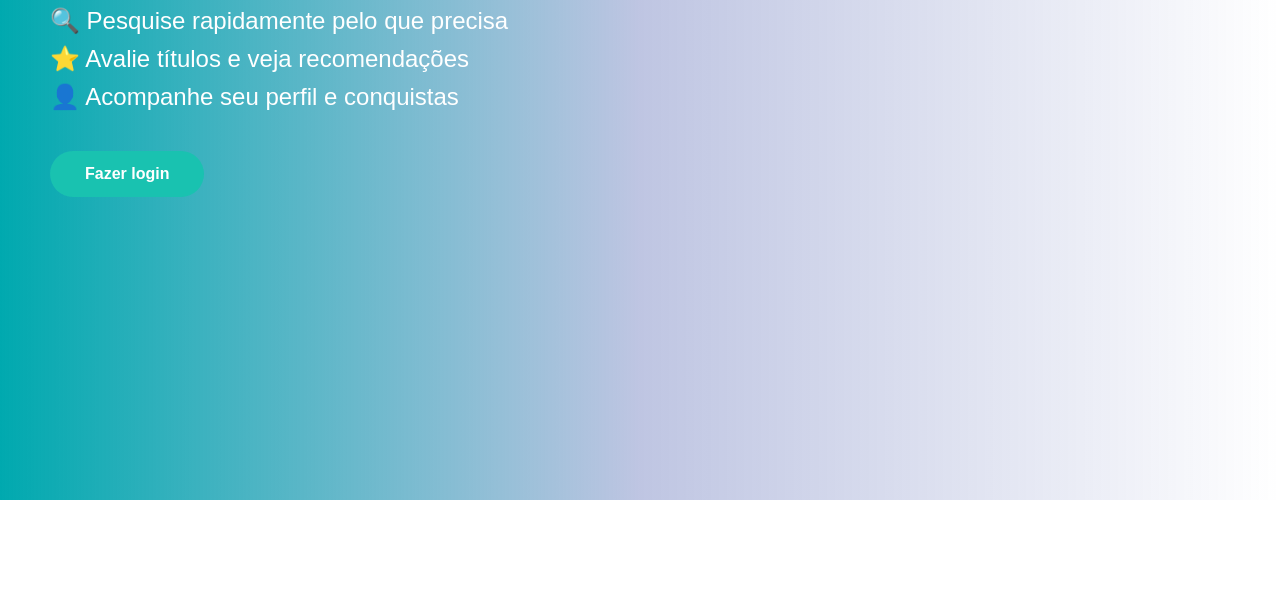
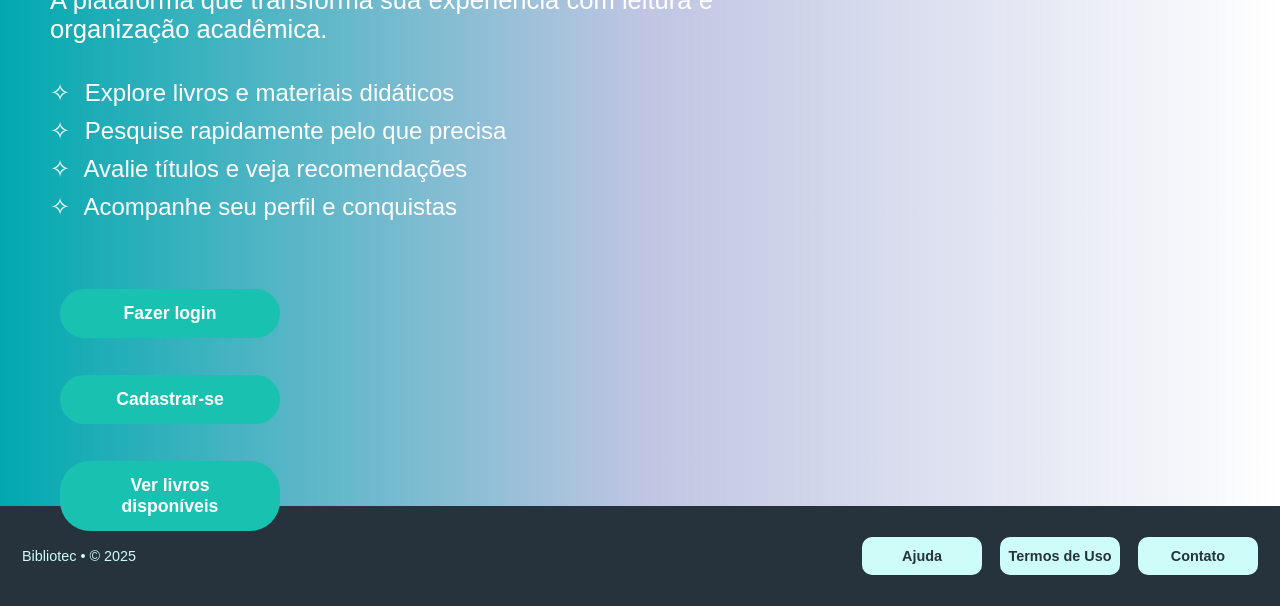
Before and after one commit to Isabella751/Bibliotec-projeto, a website: page public/bibliotec.html in a window 1280 px wide. Shown: the part 300-906 px from the top of the page. Before the commit the page ends 800 px from the top, so only its background shows below. Drawn offline with Linux system fonts and the light colour scheme; a web font is replaced by a local one.

Commit message:
Tela bibliotec completa

```diff
--- a/projeto_backend/server.js
+++ b/projeto_backend/server.js
@@ -23,7 +23,7 @@ app.use(bodyParser.json());
 app.use(express.urlencoded({ extended: true }));
 
 // Servir arquivos estáticos
-app.use(express.static('public'));
+app.use(express.static(path.join(__dirname, 'public')));
 
 // Rotas da API
 app.use("/livros", livrosRoutes);
@@ -37,7 +37,7 @@ app.use("/senha", redSenha);
 
 // Rota principal
 app.get('/', (req, res) => {
-  res.sendFile(path.resolve('public', 'bibliotec.html'));
+  res.sendFile(path.join(__dirname, 'public', 'bibliotec.html'));
 });
 
 // Iniciar servidor
--- a/public/bibliotec.html
+++ b/public/bibliotec.html
@@ -20,21 +20,41 @@
     <div class="intro-container">
         <header class="card-header">
             <h1>Bem-vindo à BiblioTec</h1>
-            <p class="subtitle">A plataforma que transforma sua experiência com
-                 leitura e organização acadêmica.</p>
+            <p class="subtitle">
+                A plataforma que transforma sua experiência com leitura e <br>
+                organização acadêmica.
+            </p>
+
         </header>
 
         <section class="features">
-            <p>📚 Explore livros e materiais didáticos</p>
-            <p>🔍 Pesquise rapidamente pelo que precisa</p>
-            <p>⭐ Avalie títulos e veja recomendações</p>
-            <p>👤 Acompanhe seu perfil e conquistas</p>
+            <p><span class="star">✧</span> Explore livros e materiais didáticos</p>
+            <p><span class="star">✧</span> Pesquise rapidamente pelo que precisa</p>
+            <p><span class="star">✧</span> Avalie títulos e veja recomendações</p>
+            <p><span class="star">✧</span> Acompanhe seu perfil e conquistas</p>
         </section>
 
-        <footer class="card-footer">
-            <a href="index.html" class="cta">Fazer login</a>
-        </footer>
     </div>
+
+    <div class="botoes">
+        <a href="index.html" class="cta">Fazer login</a>
+        <a href="cadastro.html" class="cta">Cadastrar-se</a>
+        <a href="livro.html" class="cta">Ver livros disponíveis</a>
+    </div>
+
+    <footer class="rodape">
+        <div class="footer-copy">
+            Bibliotec • © 2025
+        </div>
+
+        <div class="footer-buttons">
+            <button type="button" id="ajuda">Ajuda</button>
+            <a href="termos.html" target="_blank">
+                <button type="button" id="termos">Termos de Uso</button>
+            </a>
+            <button type="button" id="contato">Contato</button>
+        </div>
+    </footer>
 
 </body>
 
--- a/public/css/bibliotec.css
+++ b/public/css/bibliotec.css
@@ -44,6 +44,7 @@ body {
     animation: fadeIn 0.8s ease forwards;
     position: relative;
     min-height: 100vh;
+    overflow: hidden;
 }
 
 body::before {
@@ -54,7 +55,7 @@ body::before {
     width: 100%;
     height: 100%;
     background: linear-gradient(to right, #00a9af, rgba(42, 64, 160, 0.3), rgba(175, 234, 236, 0));
-    z-index: 0;
+    z-index: -1;
 }
 
 @import url('https://fonts.googleapis.com/css2?family=Montserrat:wght@300;400;600;700&display=swap');
@@ -76,8 +77,8 @@ body::before {
 
 /* CARD CENTRAL */
 .intro-container {
-    margin-top: 40px;
     left: 50px;
+    margin-top: 120px;
 }
 
 .card {
@@ -99,7 +100,7 @@ body::before {
 
 .subtitle {
     color: #ffffff;
-    font-size: 1.5rem;
+    font-size: 1.6rem;
     margin-bottom: 25px;
 }
 
@@ -110,22 +111,30 @@ body::before {
     color: #ffffff;
 }
 
-/* BOTÃO */
 .cta {
-    display: inline-block;
-    margin-top: 30px;
-    padding: 14px 35px;
+    display: block;
+    width: 260px;
+    padding: 16px 30px;
     background-color: #19c2b0;
     color: white;
-    font-weight: 600;
-    border-radius: 25px;
+    font-weight: 700;
+    font-size: 1.2rem;
+    border-radius: 30px;
     text-decoration: none;
     transition: .3s;
+    border: none;
+    text-align: center;
+    margin: 12px auto;
 }
 
 .cta:hover {
     background-color: #149e92;
     transform: translateY(-2px);
+}
+
+.card-footer {
+    position: relative;
+    z-index: 10;
 }
 
 .intro-container {
@@ -136,7 +145,105 @@ body::before {
     flex-direction: column;
 }
 
+@keyframes girar {
+    0% { transform: rotate(0deg); }
+    100% { transform: rotate(360deg); }
+}
+
+.star {
+    display: inline-block;
+    margin-right: 8px;
+    animation: girar 2.5s linear infinite;
+}
+
+
 .main-header{
     position: relative;
     z-index: 1;
 }
+
+.footer-container {
+    position: relative;
+    z-index: 1;
+}
+
+.botoes {
+    position: absolute;
+    top: 240px;     /* ajuste vertical para alinhar com a estante */
+    left: 60px;     /* ajuste horizontal para alinhar com o círculo vermelho */
+    display: flex;
+    flex-direction: column;
+    gap: 13px;
+    z-index: 2;
+    margin-top: 337px;
+}
+
+.botoes .cta {
+    width: 220px;
+    padding: 14px 28px;
+    font-size: 1.1rem;
+    border-radius: 30px;
+    background-color: #19c2b0;
+    color: white;
+    font-weight: 700;
+    text-align: center;
+    text-decoration: none;
+    transition: 0.3s;
+}
+
+.botoes .cta:hover {
+    background-color: #149e92;
+    transform: translateY(-2px);
+}
+
+
+footer {
+    margin-top: 275px;
+    height: 100px;
+    background-color: var(--azulEscuro);
+    padding:16px 22px;
+    display:flex;
+    justify-content: space-between;
+    align-items:center;
+    z-index: 2;
+}
+
+footer.footer-rodape {
+    margin-top: 80px;
+    background-color: var(--azulEscuro);
+    padding: 18px 24px;
+    display: flex;
+    justify-content: space-between;
+    align-items: center;
+    box-shadow: 0 -4px 18px rgba(0,0,0,0.15);
+}
+
+.footer-copy {
+    font-size: 0.9rem;
+    color: #cefcf9;
+}
+
+.footer-buttons {
+    display: flex;
+    align-items: center;
+    gap: 18px;
+}
+
+.footer-buttons button {
+    border: none;
+    color: var(--azulEscuro);
+    cursor: pointer;
+    border-radius: 10px;
+    background-color: #cefcf9;
+    width: 120px;
+    height: 38px;
+    font-size: 0.9rem;
+    font-weight: 600;
+    transition: all .25s ease;
+}
+
+.footer-buttons button:hover {
+    background-color: var(--verdeAgua);
+    transform: translateY(-2px);
+    box-shadow: 0px 3px 10px rgba(0,0,0,0.25);
+}
```
Also changed, not shown: public/inicio.html (+0 -4 lines), public/js/scriptConfirmarEmail.js (renamed from public/js/confirmarEmail.js).
